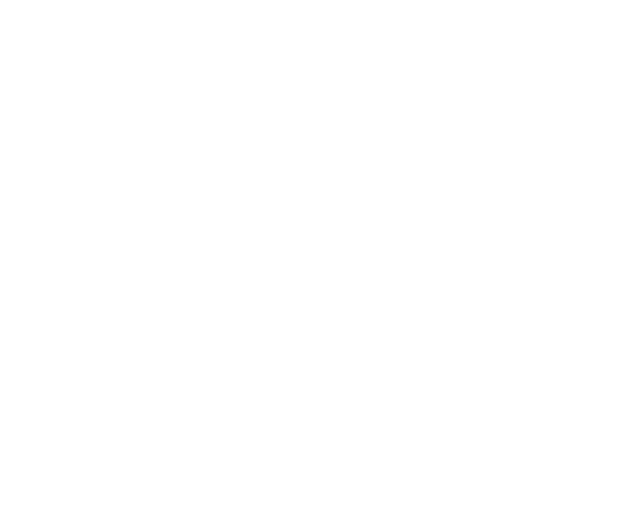
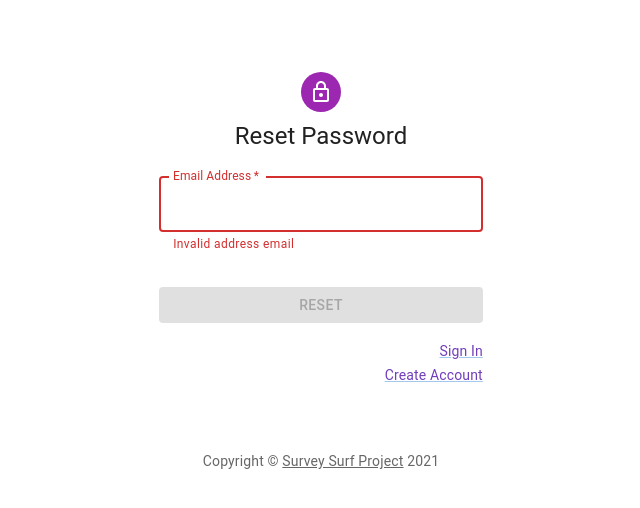
Before and after one commit to adamwar-dev/surveySystemFrontend, a React (Create React App) app in the folder my-app/: page /resetPassword in a window 1280 px wide. Shown: the top 508 px of the page, without its empty margins (319-959 px from the left). Built offline with nearby package versions, Linux system fonts and the light colour scheme.

Commit message:
added info to user when login failed and passing token to site

```diff
--- a/my-app/src/App.tsx
+++ b/my-app/src/App.tsx
@@ -8,6 +8,7 @@
 import { Survey } from './pages/Survey';
 import { SignIn } from './pages/authentication/SignIn';
 import { SignUp } from './pages/authentication/SignUp';
+import { ResetPassword } from './pages/authentication/ResetPassword';
 
 
 class App extends React.Component {
@@ -24,20 +25,27 @@
 					<Route exact path={'/signUp'}>
 						<SignUp/>
 					</Route>
+					<Route exact path={'/resetPassword'}>
+						<ResetPassword/>
+					</Route>
 					<Route exact path={'/mainPage'}>
 						<MainPage/>
 					</Route>
+					<Route exact path={'/mainPage/:token'} render={(props) => (
+    					<MainPage token={props.match.params.token}/>)}
+					/>
 					<Route path={'/create'}>
 						<CreateSurvey/>
 					</Route>
 					<Route path={'/history'}>
 						<HistorySurvey/>
 					</Route>
-					<Route path={'/profile'}>
-						<Profile/>
-					</Route>
+					<Route exact path={'/profile/:token'} render={(props) => (
+    					<Profile token={props.match.params.token}/>)}
+					/>
 					<Route exact path={'/survey/:id'} render={(props) => (
-    					<Survey surveyType={props.match.params.id}/>)} />
+    					<Survey surveyType={props.match.params.id}/>)}
+					/>
 				</Switch>
 			</Router>
 		);
--- a/my-app/src/data/AuthenticationDataProvider.ts
+++ b/my-app/src/data/AuthenticationDataProvider.ts
@@ -25,7 +25,7 @@
 		}).then(res => {
 			console.log(res);
 			console.log(res.data);
-			data = res.data;
+			data = res.data.access_token;
 			return data;
 		}).catch(er => {
 			console.log(er);
--- a/my-app/src/pages/MainPage.tsx
+++ b/my-app/src/pages/MainPage.tsx
@@ -10,7 +10,25 @@
 import AccountBoxRoundedIcon from '@mui/icons-material/AccountBoxRounded';
 import EuroRoundedIcon from '@mui/icons-material/EuroRounded';
 
-export class MainPage extends React.Component {
+interface mainPageProps {
+	token?: string;
+}
+
+export class MainPage extends React.Component<mainPageProps> {
+	public constructor(props: mainPageProps) {
+		super(props);
+
+	}
+
+	public componentDidMount() {
+
+	}
+
+	public componentWillUnmount() {
+
+	}
+
+
 	public render() {
 		return (
 			<React.Fragment>
@@ -18,16 +36,16 @@
 				<Box sx={{ flexGrow: 1, width:'100%', height:'85vh'}}>
 					<Grid container spacing={10} columnSpacing={{ xs: 1, sm: 2, md: 3 }}>
 						<Grid item xs={12} sm={6}>
-							<Tile primaryText='Create a Survey' linkTo='create' icon={<AssignmentRoundedIcon sx={{color: '#916BBF'}} fontSize='large'/>}/>
+							<Tile primaryText='Create a Survey' linkTo='/create' icon={<AssignmentRoundedIcon sx={{color: '#916BBF'}} fontSize='large'/>}/>
 						</Grid>
 						<Grid item xs={12} sm={6}>
-							<Tile primaryText='Surveys History' linkTo='history' icon={<HistoryEduRoundedIcon sx={{color: '#916BBF'}} fontSize='large'/>}/>
+							<Tile primaryText='Surveys History' linkTo='/history' icon={<HistoryEduRoundedIcon sx={{color: '#916BBF'}} fontSize='large'/>}/>
 						</Grid>
 						<Grid item xs={12} sm={6}>
-							<Tile primaryText='Profile' linkTo='/profile' icon={<AccountBoxRoundedIcon sx={{color: '#916BBF'}} fontSize='large'/>}/>
+							<Tile primaryText='Profile' linkTo={'/profile/' + this.props.token } icon={<AccountBoxRoundedIcon sx={{color: '#916BBF'}} fontSize='large'/>}/>
 						</Grid>
 						<Grid item xs={12} sm={6}>
-							<Tile primaryText='Comming Soon...' linkTo='' icon={<EuroRoundedIcon sx={{color: '#916BBF'}} fontSize='large'/>}/>
+							<Tile primaryText='Comming Soon...' linkTo={'/mainPage/' + this.props.token} icon={<EuroRoundedIcon sx={{color: '#916BBF'}} fontSize='large'/>}/>
 						</Grid>
 						<Grid item xs={12}>
 							<Footer/>
--- a/my-app/src/pages/Profile.tsx
+++ b/my-app/src/pages/Profile.tsx
@@ -1,5 +1,6 @@
 import * as React from 'react';
 import { Box,
+		Button,
 		FormControl,
 		Grid,
 		IconButton,
@@ -12,6 +13,7 @@
 import AlternateEmailRoundedIcon from '@mui/icons-material/AlternateEmailRounded';
 import { NavBar } from '../components/NavBar';
 import '../styles/Pages.css'
+import { palettePro } from '../styles/PalettePro';
 
 interface ProfileState {
 	email: string;
@@ -20,6 +22,7 @@
 }
 
 interface ProfileProps {
+	token?: string;
 }
 
 export class Profile extends React.Component<ProfileProps,ProfileState>{
@@ -39,7 +42,7 @@
 		} = this.state;
 		return (
 			<React.Fragment>
-                <NavBar backArrowVisable={true} barText={'Welcome to your Profile'} linkTo='/mainPage'/>
+                <NavBar backArrowVisable={true} barText={'Welcome to your Profile'} linkTo={'/mainPage/' + this.props.token}/>
 				<Box sx={{ flexGrow: 1, width:'100%'}}>
 					<Grid container spacing={3} alignContent='center' columnSpacing={{ xs: 1, sm: 2, md: 3 }}>
 						<Grid item xs={12} textAlign='center'>
@@ -62,7 +65,6 @@
 										</IconButton>
 									</InputAdornment>
 									}
-
 									label="Email"
 								/>
 							</FormControl>
@@ -95,6 +97,15 @@
 								/>
 							</FormControl>
 						</Grid>
+						<Grid item xs={12} textAlign='center'>
+							<Button
+								type='submit'
+								variant='contained'
+								sx={{ mt: 3, mb: 2, backgroundColor: palettePro.button.buttonPrimary, floodColor: palettePro.button.buttonPrimary }}
+							>
+								{'Reset Password'}
+							</Button>
+						</Grid>
 					</Grid>
 				</Box>
             </React.Fragment>
--- /dev/null
+++ b/my-app/src/pages/authentication/ResetPassword.tsx
@@ -0,0 +1,141 @@
+import * as React from 'react';
+import Avatar from '@mui/material/Avatar';
+import Button from '@mui/material/Button';
+import CssBaseline from '@mui/material/CssBaseline';
+import TextField from '@mui/material/TextField';
+import Link from '@mui/material/Link';
+import Grid from '@mui/material/Grid';
+import Box from '@mui/material/Box';
+import LockOutlinedIcon from '@mui/icons-material/LockOutlined';
+import Typography from '@mui/material/Typography';
+import Container from '@mui/material/Container';
+import {palettePro} from '../../styles/PalettePro';
+
+interface ResetPasswordProps {}
+
+export interface ResetPasswordState {
+	email: string;
+	emailError: boolean;
+	resetStatus?: boolean;
+}
+
+export class ResetPassword extends React.Component<ResetPasswordProps, ResetPasswordState> {
+	public constructor(props: ResetPasswordProps) {
+		super(props);
+
+		this.state = {
+			email: '',
+			emailError: true,
+			resetStatus: undefined,
+		}
+	}
+
+	public componentDidMount() {
+
+	}
+
+	public componentWillUnmount() {
+
+	}
+
+	public render () {
+		const {
+			email,
+			emailError,
+		} = this.state;
+
+		return (
+			<Container component='main' maxWidth='xs'>
+				<CssBaseline />
+				<Box
+					sx={{
+						marginTop: 8,
+						display: 'flex',
+						flexDirection: 'column',
+						alignItems: 'center',
+					}}
+				>
+					<Avatar sx={{ m: 1, bgcolor: 'secondary.main' }}>
+						<LockOutlinedIcon />
+					</Avatar>
+					<Typography component='h1' variant='h5'>
+						{'Reset Password'}
+					</Typography>
+					<Box component='form' onSubmit={this.handleSubmit} noValidate sx={{ mt: 1 }}>
+						<TextField
+							margin='normal'
+							required
+							fullWidth
+							id='email'
+							label='Email Address'
+							name='email'
+							autoComplete='email'
+							autoFocus
+							value={email}
+							onChange={this.handleEmailChange}
+							helperText={emailError ? 'Invalid address email' : ''}
+							error={emailError}
+						/>
+							<Button
+								disabled={emailError}
+								type='submit'
+								fullWidth
+								variant='contained'
+								sx={{ mt: 3, mb: 2, backgroundColor: palettePro.button.buttonPrimary, floodColor: palettePro.button.buttonPrimary }}
+							>
+								{'Reset'}
+							</Button>
+						<Grid container>
+							<Grid item xs>
+							</Grid>
+							<Grid item>
+								<Link href='/signIn' variant='body2' sx={{ color: palettePro.link.linkPrimary}}>
+									{'Sign In'}
+								</Link>
+							</Grid>
+						</Grid>
+						<Grid container>
+							<Grid item xs>
+							</Grid>
+							<Grid item>
+								<Link href='/signUp' variant='body2' sx={{ color: palettePro.link.linkPrimary}}>
+									{'Create Account'}
+								</Link>
+							</Grid>
+						</Grid>
+					</Box>
+				</Box>
+				<Copyright sx={{ mt: 8, mb: 4 }} />
+			</Container>
+		);
+	}
+
+	private readonly handleEmailChange = (event: React.ChangeEvent<HTMLInputElement>) => {
+		this.setState({email: event.currentTarget.value});
+		this.validateEmail(event.currentTarget.value);
+	}
+
+	private readonly validateEmail = (email: string) => {
+		if (/^[\w-]+@([\w-]+\.)+[\w-]{2,4}$/.test(email)) {
+			this.setState({emailError: false});
+		} else {
+			this.setState({emailError: true});
+		}
+	}
+
+	private readonly handleSubmit = (event: React.FormEvent<HTMLFormElement>) => {
+		event.preventDefault();
+	};
+}
+
+const Copyright = (props: any) => {
+	return (
+		<Typography variant='body2' color='text.secondary' align='center' {...props}>
+			{'Copyright © '}
+			<Link color='inherit' href='https://platforma2.polsl.pl/rau2/course/view.php?id=878'>
+				{'Survey Surf Project'}
+			</Link>{' '}
+			{new Date().getFullYear()}
+		</Typography>
+	);
+}
--- a/my-app/src/pages/authentication/SignIn.tsx
+++ b/my-app/src/pages/authentication/SignIn.tsx
@@ -3,8 +3,6 @@
 import Button from '@mui/material/Button';
 import CssBaseline from '@mui/material/CssBaseline';
 import TextField from '@mui/material/TextField';
-import FormControlLabel from '@mui/material/FormControlLabel';
-import Checkbox from '@mui/material/Checkbox';
 import Link from '@mui/material/Link';
 import Grid from '@mui/material/Grid';
 import Box from '@mui/material/Box';
@@ -14,6 +12,7 @@
 import {palettePro} from '../../styles/PalettePro';
 import { AuthenticationDataProvider } from '../../data/AuthenticationDataProvider';
 import { Redirect } from 'react-router-dom';
+import SmsFailedRoundedIcon from '@mui/icons-material/SmsFailedRounded';
 
 interface SingInProps {}
 
@@ -23,6 +22,7 @@
 	emailError: boolean;
 	passwordError: boolean;
 	redirect?: boolean;
+	token?: string;
 }
 
 export class SignIn extends React.Component<SingInProps, SignInState> {
@@ -34,7 +34,8 @@
 			password: '',
 			emailError: true,
 			passwordError: true,
-			redirect: false,
+			redirect: undefined,
+			token: '',
 		}
 	}
 
@@ -52,6 +53,7 @@
 			password,
 			emailError,
 			passwordError,
+			token,
 		} = this.state;
 
 		return (
@@ -101,21 +103,16 @@
 							helperText={passwordError ? 'Invalid password format' : ''}
 							error={passwordError}
 						/>
-						<FormControlLabel
-							control={<Checkbox value='remember' color='primary' />}
-							label='Remember me'
-						/>
 						<Button
 							disabled={emailError || passwordError}
 							type='submit'
 							fullWidth
 							variant='contained'
-								//href='/mainPage'
 							sx={{ mt: 3, mb: 2, backgroundColor: palettePro.button.buttonPrimary, floodColor: palettePro.button.buttonPrimary }}
 						>
 							{'Sign In'}
 						</Button>
-							{ this.state.redirect ? (<Redirect push to="/mainPage"/>) : null }
+						{ this.state.redirect ? (<Redirect push to={"/mainPage/" + token}/>) : null }
 						<Grid container>
 							<Grid item xs>
 							</Grid>
@@ -125,6 +122,33 @@
 								</Link>
 							</Grid>
 						</Grid>
+						<Grid container>
+							<Grid item xs>
+							</Grid>
+							<Grid item>
+								<Link href='/resetPassword' variant='body2' sx={{ color: palettePro.link.linkPrimary}}>
+									{'Do you forgot password? Reset Here'}
+								</Link>
+							</Grid>
+						</Grid>
+						{this.state.redirect === false &&
+							<Grid container>
+								<Grid item xs>
+								</Grid>
+								<Grid item>
+									<div style={{
+										marginTop: '10px',
+										display: 'flex',
+										alignItems: 'center',
+										flexWrap: 'wrap',
+										color: '#ff6666',
+									}}>
+										<SmsFailedRoundedIcon htmlColor='#ff6666'/>
+										<span>{'Invalid Email or Password'}</span>
+									</div>
+								</Grid>
+							</Grid>
+						}
 					</Box>
 				</Box>
 				<Copyright sx={{ mt: 8, mb: 4 }} />
@@ -165,17 +189,18 @@
 			email,
 			password,
 		} = this.state;
+		this.setState({ redirect: undefined });
 		event.preventDefault();
 		return AuthenticationDataProvider.singIn(email, password)
-		.then((token) => {
+		.then((newToken) => {
 			console.log({
 				email: this.state.email,
 				password: this.state.password,
 			});
-			if (token!=='') {
-				this.setState({ redirect: true })
+			if (newToken!=='') {
+				this.setState({ token: newToken, redirect: true });
 			} else {
-
+				this.setState({ redirect: false });
 			}
 		})
 	};
--- a/my-app/src/pages/authentication/SignUp.tsx
+++ b/my-app/src/pages/authentication/SignUp.tsx
@@ -35,7 +35,7 @@
 			emailError: true,
 			passwordError: true,
 			repeatPasswordError: true,
-			redirect: false,
+			redirect: undefined,
 		}
 	}
 
@@ -204,7 +204,7 @@
 			if (token===201) {
 				this.setState({ redirect: true })
 			} else {
-
+				this.setState({ redirect: false });
 			}
 		})
 	};
```
Lines whose indentation alone changed are shown as unchanged.
